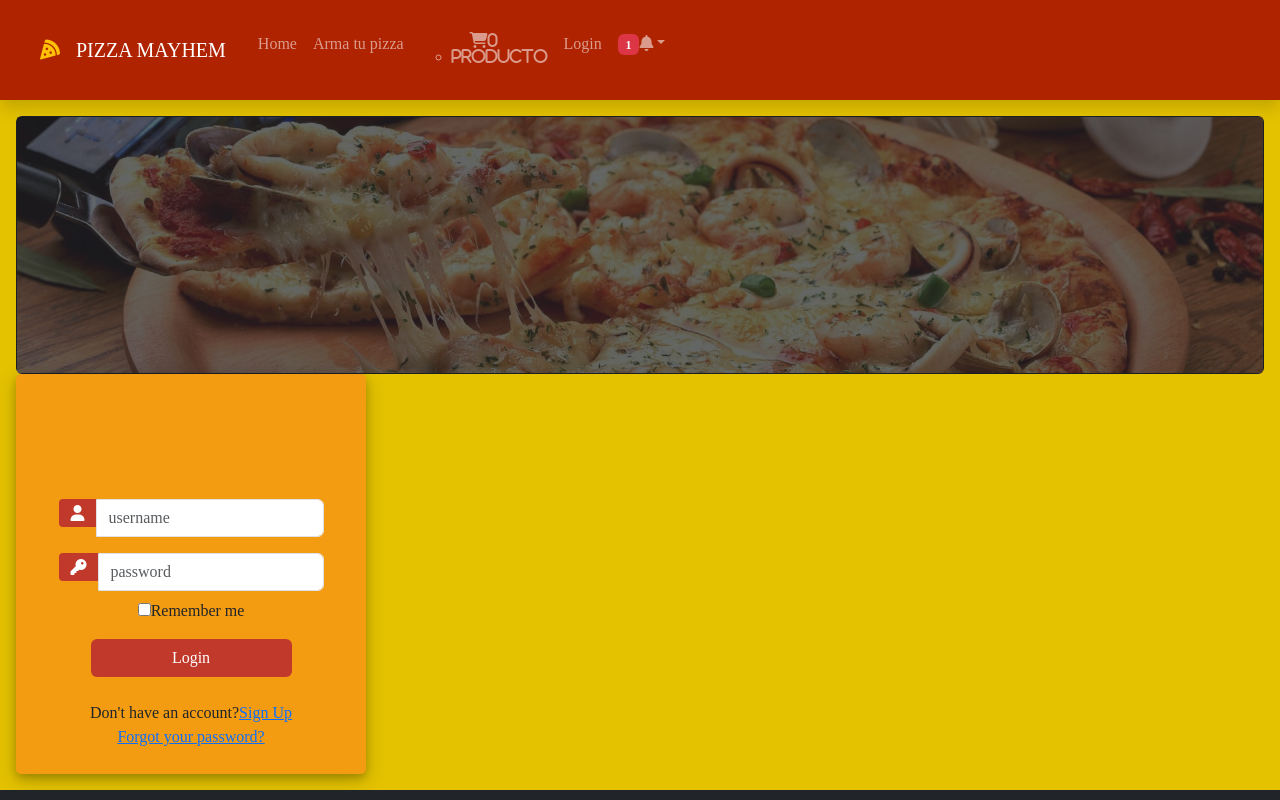
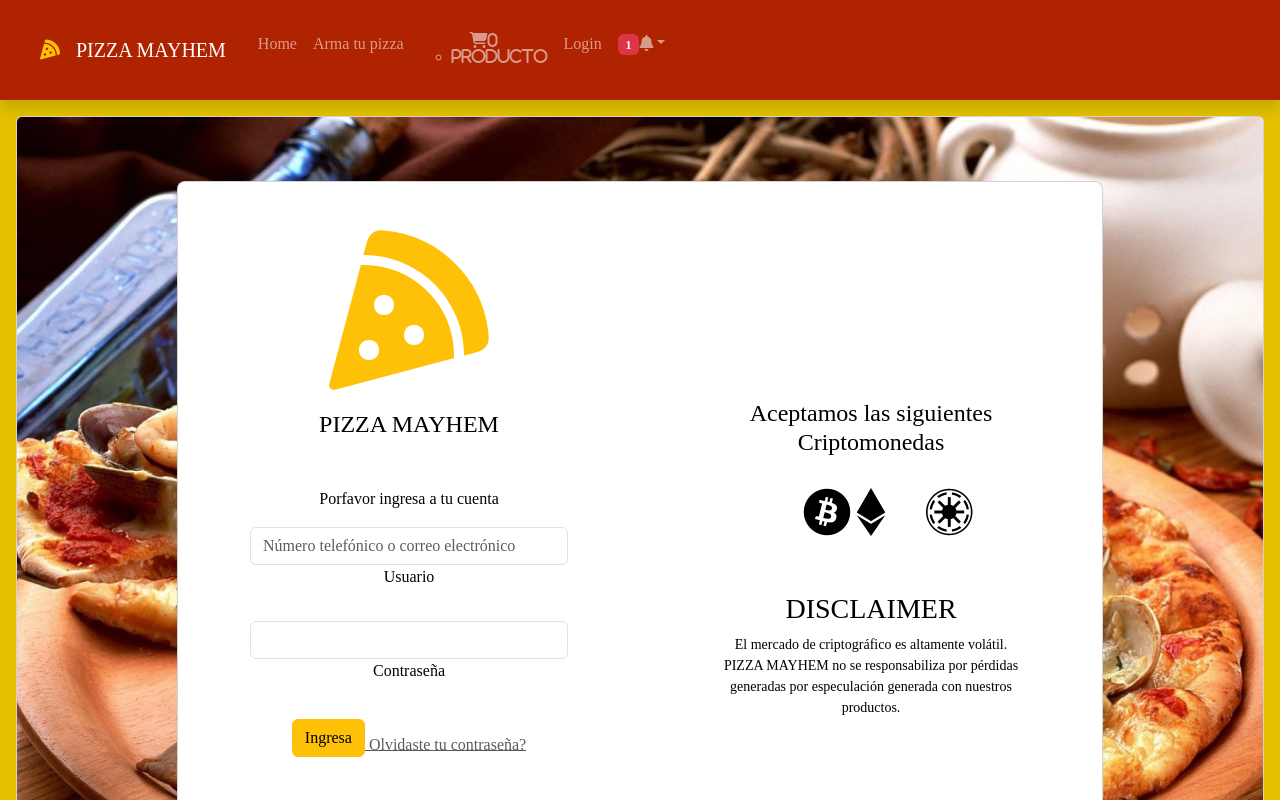
Before and after one commit to TheGreySam/prueba-mystore-pizzamayhem2, a Vue app: page /login in a window 1280 px wide. Shown: the top 800 px of the page. Built offline with nearby package versions, Linux system fonts and the light colour scheme; a web font is replaced by a local one.

Commit message:
XI commit

```diff
--- a/src/App.vue
+++ b/src/App.vue
@@ -1,6 +1,6 @@
 <template>
   <div id="app">
-    <Navbar />
+    <Navbar class="shadow"/>
     <Carousel />
 
     <transition name="vista">
--- a/src/components/Navbar.vue
+++ b/src/components/Navbar.vue
@@ -20,7 +20,7 @@
           <router-link to="/" class="nav-link">Home</router-link>
         </li>
         <li class="nav-item">
-          <router-link to="/busquedas" class="nav-link">
+          <router-link to="/armatupizza" class="nav-link">
             Arma tu pizza
           </router-link>
         </li>
--- a/src/components/Productos/TarjetaProductos.vue
+++ b/src/components/Productos/TarjetaProductos.vue
@@ -1,5 +1,5 @@
 <template>
-    <div class="card text-white bg-danger" style="width: 25rem">
+    <div class="card text-white shadow p-1 mb-5 rounded" style="width: 25rem">
     <img class="card-img-top" :src="producto.imagen" alt="Card image cap" />
     <div class="card-body bg-warning text-success ">
       <h1>{{ producto.nombre }}</h1>
@@ -8,9 +8,9 @@
       <li class="list-group-item">Categoria: {{ producto.categoria }}</li>
       <li class="list-group-item">Peso: {{ producto.peso }}</li>
       <li class="list-group-item">Precio: ${{ producto.precio.toString().toLocaleLowerCase() }}</li>
-      <li class="list-group-item text-success bg-warning">
+      <li class="list-group-item text-danger bg-warning">
         <h3>Descuento:</h3>
-        <h2>{{ producto.oferta ? `${producto.descuento} off` : 'Sin descuento asociado' }}</h2>
+        <h1>{{ producto.oferta ? `${producto.descuento} off` : 'Sin descuento asociado' }}</h1>
       </li>
     </ul>
   </div>
--- a/src/router/index.js
+++ b/src/router/index.js
@@ -3,6 +3,7 @@
 import Home from "../views/Home.vue";
 import Carrito from "../views/Carrito.vue";
 import Login from "../views/Login.vue";
+import ArmaTuPizza from "../views/ArmaTuPizza.vue";
 
 Vue.use(VueRouter);
 
@@ -30,6 +31,11 @@
     name: "Login",
     component: Login,
     //() => import("./views/Login.vue")
+  },
+  {
+    path: "/armatupizza",
+    name: "ArmaTuPizza",
+    component: ArmaTuPizza,
   }
 ];
 
--- /dev/null
+++ b/src/views/ArmaTuPizza.vue
@@ -0,0 +1,151 @@
+<template>
+  <div class="home">
+
+
+<div class="card navpizza text-black">
+  <img class="card-img " src="@/assets/285677.jpg" alt="Card image" style="height: 650pt; object-fit: cover;">
+  <div class="card-img-overlay ">
+	  <section class="h-500 gradient-form" >
+  <div class="container py-5 h-100 ">
+    <div class="row d-flex justify-content-center align-items-center h-100">
+      <div class="col-xl-10">
+        <div class="card navpizza rounded-3 text-black">
+          <div class="row g-0">
+            <div class="col-lg-6">
+              <div class="card-body   ">
+                <img class="card-img opacity-50" src="@/assets/284245.jpg" alt="Card image" style="height: 500pt; object-fit: cover;">
+
+
+              </div>
+            </div>
+            <div class="col-lg-6 d-flex align-items-center">
+              <div class="card-body p-md-5 mx-md-4">
+                <div class="text-center">
+                  <i class="fas fa-pizza-slice fa-10x text-warning pb-3"></i>
+                  <h4 class="mt-1 mb-2">PIZZA MAYHEM</h4>
+                </div>
+    <h3>ARMA TU PIZZA</h3>
+    <form @submit.prevent="agregarNuevoProducto">
+      <div class="form-group">
+        <label for="nombre">Nombre</label>
+        <input
+          type="text"
+          class="form-control"
+          id="nombre"
+          name="nombre"
+          minlength="4"
+          maxlength="40"
+          required
+          v-model="producto.nombre"
+        />
+      </div>
+
+      <div class="form-group">
+        <label for="categoria">Categoria</label>
+        <select
+          name="categoria"
+          id="categoria"
+          class="form-control"
+          required
+          v-model="producto.categoria"
+        >
+          <option value="" selected disabled>Elija una opción</option>
+          <option value="dulce">Dulce</option>
+          <option value="salado">Salado</option>
+        </select>
+      </div>
+
+      <div class="form-group">
+        <label for="imagen">URL Imagen</label>
+        <input
+          type="text"
+          class="form-control"
+          id="imagen"
+          name="imagen"
+          required
+          v-model="producto.imagen"
+        />
+      </div>
+
+      <div class="form-group">
+        <label for="precio">Precio</label>
+        <input
+          v-model.number="producto.precio"
+          type="number"
+          min="100"
+          max="9999"
+          step="100"
+          class="form-control"
+          id="precio"
+          name="precio"
+          required
+        />
+      </div>
+
+      <div class="form-check">
+        <input
+          class="form-check-input"
+          type="checkbox"
+          value=""
+          id="oferta"
+          v-model="producto.oferta"
+        />
+        <label class="form-check-label" for="oferta"> Oferta </label>
+      </div>
+
+      <div class="form-group" v-if="producto.oferta">
+        <label for="descuento">Descuento</label>
+        <input
+          type="number"
+          class="form-control"
+          id="descuento"
+          name="descuento"
+          required
+          v-model.number="producto.descuento"
+          min="0"
+          max="99"
+          step="1"
+        />
+      </div>
+      <h4>Añade tu pizza a nuestra lista</h4>
+
+      <button class="btn btn-warning" type="submit">Añadir</button>
+    </form>
+  </div>
+            </div>
+          </div>
+        </div>
+      </div>
+    </div>
+  </div>
+</section>
+  </div>
+</div>
+</div>
+</template>
+
+<script>
+export default {
+  data: () => ({
+    producto: {
+      nombre: null,
+      categoria: null,
+      peso: null,
+      precio: null,
+      oferta: false,
+      descuento: null,
+      imagen: ''
+    }
+  }),
+  methods: {
+    agregarNuevoProducto() {
+      this.$store.dispatch('productos/crearProducto', { ...this.producto })
+      this.$router.push('/')
+    }
+  }
+}
+</script>
+
+<style scoped>
+
+</style>
--- a/src/views/Home.vue
+++ b/src/views/Home.vue
@@ -17,11 +17,11 @@
 
     </div>
 
-    <div class="bg-danger">
-    <h2 class="text-white p-3 bg-">Elige tu Pizza!</h2>
+    <div class="navpizza">
+    <h1 class="text-white p-5 bg-dark">Elige tu Pizza!</h1>
     <div class="row">
       <div
-        class="col-sm mb-4 mb-md-0"
+        class="col-sm mb-4 mb-md-0 p-5"
         v-for="(producto, $index) in $store.state.productos.todosLosProductos"
         :key="$index"
       >
--- a/src/views/Login.vue
+++ b/src/views/Login.vue
@@ -2,56 +2,84 @@
   <div class="home">
 
 
-<div class="card bg-dark text-white">
-  <img class="card-img-home" src="@/assets/285777.jpg" alt="Card image">
+<div class="card navpizza text-black">
+  <img class="card-img" src="@/assets/285777.jpg" alt="Card image" style="height: 650pt; object-fit: cover;">
   <div class="card-img-overlay ">
+	  <section class="h-500 gradient-form" >
+  <div class="container py-5 h-100 ">
+    <div class="row d-flex justify-content-center align-items-center h-100">
+      <div class="col-xl-10">
+        <div class="card navpizza rounded-3 text-black">
+          <div class="row g-0">
+            <div class="col-lg-6">
+              <div class="card-body  p-md-5 mx-md-4">
+
+                <div class="text-center">
+                  <i class="fas fa-pizza-slice fa-10x text-warning pb-3"></i>
+                  <h4 class="mt-1 mb-5">PIZZA MAYHEM</h4>
+                </div>
+
+                <form>
+                  <p>Porfavor ingresa a tu cuenta</p>
+
+                  <div class="form-outline mb-4">
+                    <input type="email" id="form2Example11" class="form-control" placeholder="Número telefónico o correo electrónico"/>
+                    <label class="form-label" for="form2Example11">Usuario</label>
+                  </div>
+
+                  <div class="form-outline mb-4">
+                    <input type="password" id="form2Example22" class="form-control" />
+                    <label class="form-label" for="form2Example22">Contraseña</label>
+                  </div>
+
+                  <div class="text-center pt-1 mb-5 pb-1">
+                    <button class="btn btn-warning btn-block fa-lg gradient-custom-2 mb-3" type="button">Ingresa</button>
+                    <a class="text-muted" href="#!"> Olvidaste tu contraseña?</a>
+                  </div>
+
+                  <div class="d-flex align-items-center justify-content-center pb-4">
+                    <p class="mb-0 me-2">No tienes una cuenta?</p>
+                    <button type="button" class="btn btn-danger">Regístrate</button>
+                  </div>
+
+                </form>
 
               </div>
             </div>
-<div class="user_card ">
-
-				<div class="d-flex justify-content-center form_container">
-					<form>
-						<div class="input-group mb-3">
-							<div class="input-group-append">
-								<span class="input-group-text"><i class="fas fa-user"></i></span>
+            <div class="col-lg-6 d-flex align-items-center gradient-custom-2">
+              <div class="text-black px-3 py-4 p-md-5 mx-md-4">
+                <h4 class="mb-4">Aceptamos las siguientes Criptomonedas</h4>
+				<div class="container">
+  <div class="row justify-content-md-center">
+    <div class="col col-lg-2">
+      <i class="fab fa-bitcoin fa-3x m-2"></i>
     </div>
-							<input type="text" name="" class="form-control input_user" value="" placeholder="username">
+    <div class="col-md-auto">
+      <i class="fab fa-ethereum fa-3x p-2"></i>
     </div>
-						<div class="input-group mb-2">
-							<div class="input-group-append">
-								<span class="input-group-text"><i class="fas fa-key"></i></span>
-							</div>
-							<input type="password" name="" class="form-control input_pass" value="" placeholder="password">
-						</div>
-						<div class="form-group">
-							<div class="custom-control custom-checkbox">
-								<input type="checkbox" class="custom-control-input" id="customControlInline">
-								<label class="custom-control-label" for="customControlInline">Remember me</label>
+    <div class="col col-lg-2">
+      <i class='fab fa-galactic-republic fa-3x p-2'></i>
     </div>
   </div>
-							<div class="d-flex justify-content-center mt-3 login_container">
-				 	<button type="button" name="button" class="btn login_btn">Login</button>
+  <br>
+
  </div>
-					</form>
-				</div>
-
-				<div class="mt-4">
-					<div class="d-flex justify-content-center links">
-						Don't have an account? <a href="#" class="ml-2">Sign Up</a>
-					</div>
-					<div class="d-flex justify-content-center links">
-						<a href="#">Forgot your password?</a>
+                <br>
+				<h3>DISCLAIMER</h3>
+				<p class="small mb-0">El mercado de criptográfico es altamente volátil.</p>
+				<p class="small mb-0"> PIZZA MAYHEM no se responsabiliza por pérdidas generadas por especulación generada con nuestros productos.</p>
               </div>
             </div>
           </div>
-
-
+        </div>
+      </div>
+    </div>
+  </div>
+</section>
 
   </div>
-
-
-
+</div>
+</div>
 </template>
 
 <script>
@@ -59,104 +87,5 @@
 </script>
 
 <style scoped>
-.card-img-home {
-  width: 100%;
 
-  object-fit: cover;
-  opacity: 30%;
-}
-
-@media screen and (max-width: 299px) {
- .card-img-home {
-  width: 100%;
-  max-height: 20vw;
-  min-height: 50vw;
-  object-fit: cover;
-  opacity: 30%;
-}
-}
-
-@media screen and (min-width: 300px) and (max-width: 899px) {
- .card-img-home {
-  width: 100%;
-  max-height: 35vw;
-
-  object-fit: cover;
-  opacity: 30%;
-}
-}
-
-@media screen and (min-width: 900px) {
-
-    .card-img-home {
-  width: 100%;
-  max-height: 20vw;
-
-  object-fit: cover;
-  opacity: 30%;
-}
-}
-
-.user_card {
-			height: 400px;
-			width: 350px;
-			margin-top: auto;
-			margin-bottom: auto;
-			background: #f39c12;
-			position: relative;
-			display: flex;
-			justify-content: center;
-			flex-direction: column;
-			padding: 10px;
-			box-shadow: 0 4px 8px 0 rgba(0, 0, 0, 0.2), 0 6px 20px 0 rgba(0, 0, 0, 0.19);
-			-webkit-box-shadow: 0 4px 8px 0 rgba(0, 0, 0, 0.2), 0 6px 20px 0 rgba(0, 0, 0, 0.19);
-			-moz-box-shadow: 0 4px 8px 0 rgba(0, 0, 0, 0.2), 0 6px 20px 0 rgba(0, 0, 0, 0.19);
-			border-radius: 5px;
-
-		}
-		.brand_logo_container {
-			position: absolute;
-			height: 170px;
-			width: 170px;
-			top: -75px;
-			border-radius: 50%;
-			background: #60a3bc;
-			padding: 10px;
-			text-align: center;
-		}
-		.brand_logo {
-			height: 150px;
-			width: 150px;
-			border-radius: 50%;
-			border: 2px solid white;
-		}
-		.form_container {
-			margin-top: 100px;
-		}
-		.login_btn {
-			width: 100%;
-			background: #c0392b !important;
-			color: white !important;
-		}
-		.login_btn:focus {
-			box-shadow: none !important;
-			outline: 0px !important;
-		}
-		.login_container {
-			padding: 0 2rem;
-		}
-		.input-group-text {
-			background: #c0392b !important;
-			color: white !important;
-			border: 0 !important;
-			border-radius: 0.25rem 0 0 0.25rem !important;
-		}
-		.input_user,
-		.input_pass:focus {
-			box-shadow: none !important;
-			outline: 0px !important;
-		}
-		.custom-checkbox .custom-control-input:checked~.custom-control-label::before {
-			background-color: #c0392b !important;
-		}
 </style>
```
Also changed, not shown: src/store/modules/productos.js (+8 -8 lines). Lines whose indentation alone changed are shown as unchanged.
